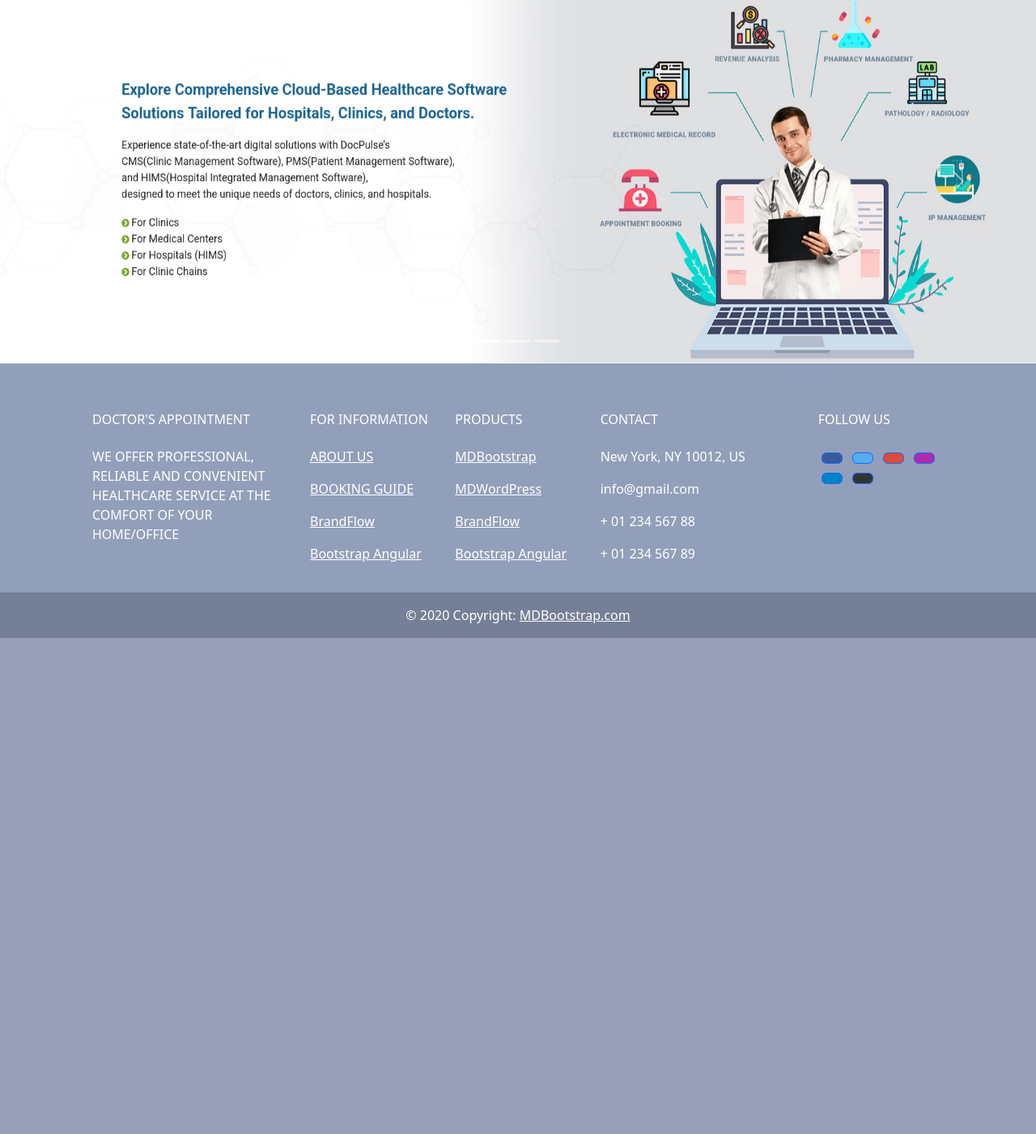
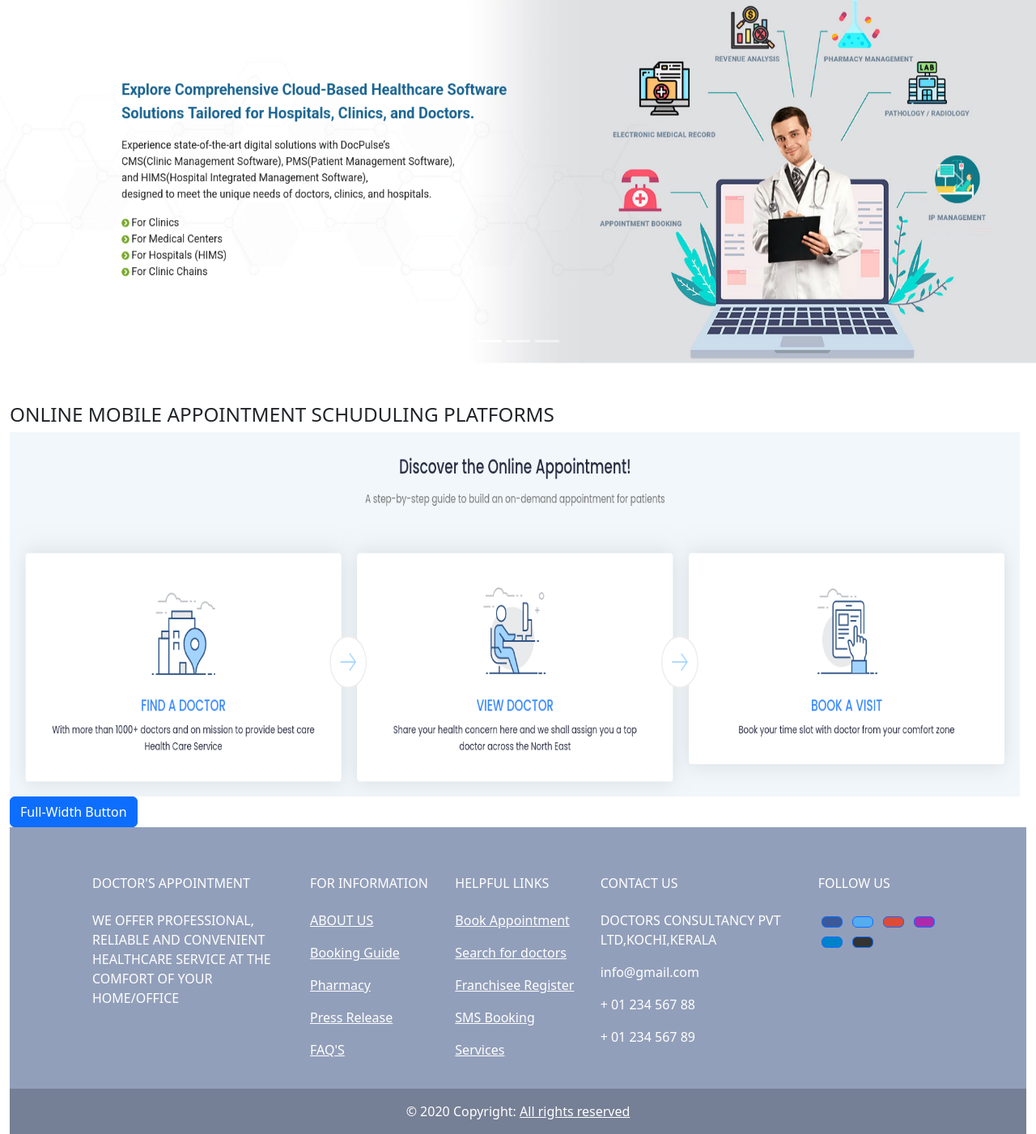
Before and after one commit to AromalP2002/mainproject, a Django app: page / in a window 1280 px wide. Shown: the part 67-1468 px from the top of the page at 81% size. Before the commit the page ends 855 px from the top, so only its background shows below. Run offline with Django 5.2, Linux system fonts and the light colour scheme.

Commit message:
wrk done

```diff
--- a/bookingpage/templates/home_page/home.html
+++ b/bookingpage/templates/home_page/home.html
@@ -75,6 +75,17 @@
     <span class="carousel-control-next-icon"></span>
   </button>
 </div>
+
+<div class=" container-fluid mt-5">
+
+  <h2 id="text" class="" style="font-size: 1.9vw;"> ONLINE MOBILE APPOINTMENT SCHUDULING PLATFORMS</h2>
+
+  <div class="row ">
+    <div class="col-md-4">
+     <img src="{% static 'images/page4.png' %}" class="d-block" style="width: 310%; height: 450px;" alt=""></a>
+     <button type="button" class="btn btn-primary btn-block">Full-Width Button</button>
+    </div>
+    </div>
 
 
 
@@ -159,14 +170,17 @@
                    <a class="text-white">ABOUT US</a>
                  </p>
                  <p>
-                   <a class="text-white">BOOKING GUIDE</a>
+                   <a class="text-white">Booking Guide</a>
                  </p>
                  <p>
-                   <a class="text-white">BrandFlow</a>
+                   <a class="text-white">Pharmacy</a>
                  </p>
                  <p>
-                   <a class="text-white">Bootstrap Angular</a>
+                   <a class="text-white">Press Release</a>
                  </p>
+                 <p>
+                  <a class="text-white">FAQ'S</a>
+                </p>
                </div>
               <!-- Grid column -->
 
@@ -174,18 +188,21 @@
 
               <!-- Grid column -->
               <div class="col-md-2 col-lg-2 col-xl-2 mx-auto mt-3">
-                <h6 class="text-uppercase mb-4 font-weight-bold">Products</h6>
+                <h6 class="text-uppercase mb-4 font-weight-bold">HELPFUL LINKS</h6>
                 <p>
-                  <a class="text-white">MDBootstrap</a>
+                  <a class="text-white">Book Appointment</a>
                 </p>
                 <p>
-                  <a class="text-white">MDWordPress</a>
+                  <a class="text-white">Search for doctors</a>
                 </p>
                 <p>
-                  <a class="text-white">BrandFlow</a>
+                  <a class="text-white">Franchisee Register</a>
                 </p>
                 <p>
-                  <a class="text-white">Bootstrap Angular</a>
+                  <a class="text-white">SMS Booking</a>
+                </p>
+                <p>
+                  <a class="text-white">Services</a>
                 </p>
               </div>
               <!-- Grid column -->
@@ -197,8 +214,8 @@
 
               <!-- Grid column -->
               <div class="col-md-4 col-lg-3 col-xl-3 mx-auto mt-3">
-                <h6 class="text-uppercase mb-4 font-weight-bold">Contact</h6>
-                <p><i class="fas fa-home mr-3"></i> New York, NY 10012, US</p>
+                <h6 class="text-uppercase mb-4 font-weight-bold">Contact us</h6>
+                <p><i class="fas fa-home mr-3"></i>DOCTORS CONSULTANCY PVT LTD,KOCHI,KERALA</p>
                 <p><i class="fas fa-envelope mr-3"></i> info@gmail.com</p>
                 <p><i class="fas fa-phone mr-3"></i> + 01 234 567 88</p>
                 <p><i class="fas fa-print mr-3"></i> + 01 234 567 89</p>
@@ -276,7 +293,7 @@
              >
           © 2020 Copyright:
           <a class="text-white" href="https://mdbootstrap.com/"
-             >MDBootstrap.com</a
+             >All rights reserved</a
             >
         </div>
         <!-- Copyright -->
```
Also changed, not shown: bookingpage/static/images/page4.png (added).
